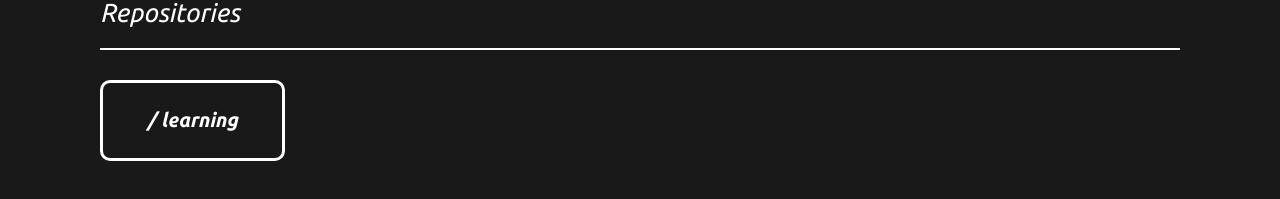
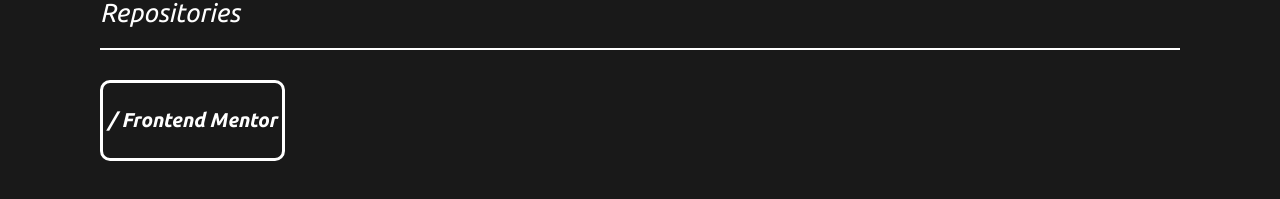
Before and after one commit to AEXdes/AEXdes.github.io, a plain HTML site: page index.html in a window 1280 px wide. Shown: the part 691-890 px from the top of the page. Drawn offline with Linux system fonts and the light colour scheme.

Commit message:
Adjustment of links

```diff
--- a/index.html
+++ b/index.html
@@ -26,7 +26,9 @@
         <div id="index-button-container">
           <!-- Learning Repository -->
           <div class="index-button">
-            <a href="https://aexdes.github.io/learning/">/ learning</a>
+            <a href="https://aexdes.github.io/frontend-mentor/"
+              >/ Frontend Mentor</a
+            >
           </div>
         </div>
       </section>
```
Also changed, not shown: 1 other file.
